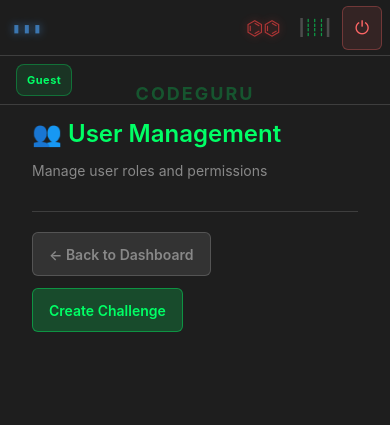
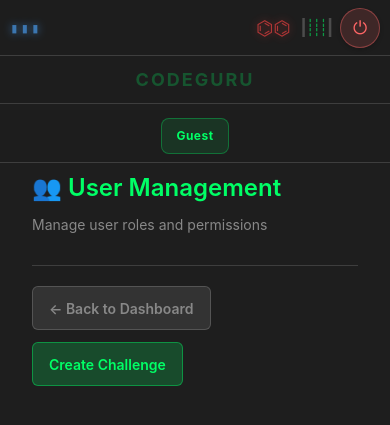
Before and after one commit to Lullaby47/codeguru, a FastAPI app: template templates/admin_users.html in a window 390 px wide. Shown: the top 425 px of the page. Run offline with FastAPI, Linux system fonts and the light colour scheme; the template is opened without the code that fills it, so the values that code supplies are empty; parts of the project's set-up code (start-up, migrations or seed data) failed here and were passed over; some libraries are stand-ins or nearby versions.

Commit message:
Restructure mobile nav into 3 rows: icons, CODEGURU title, user pill. Redesign logout as circular button on mobile

```diff
--- a/static/styles.css
+++ b/static/styles.css
@@ -246,26 +246,35 @@ p, div, span, h1, h2, h3, h4, h5, h6 {
         display: flex;
         align-items: center;
         justify-content: center;
+        min-width: 44px;
+        min-height: 44px;
     }
 
     .logout-icon {
         font-size: 18px !important;
         filter: none;
         color: #ff6666 !important;
-        background: rgba(255, 102, 102, 0.1);
-        border: 1px solid rgba(255, 102, 102, 0.3);
-        border-radius: 6px;
-        padding: 6px 8px;
-        min-width: 36px;
-        min-height: 36px;
+        background: rgba(255, 102, 102, 0.15);
+        border: 1.5px solid rgba(255, 102, 102, 0.4);
+        border-radius: 50%;
+        padding: 0;
+        width: 40px;
+        height: 40px;
+        min-width: 40px;
+        min-height: 40px;
+        display: flex;
+        align-items: center;
+        justify-content: center;
         transition: all 0.2s ease;
+        box-shadow: 0 2px 4px rgba(0, 0, 0, 0.2);
     }
 
     .logout-link:hover .logout-icon,
     .logout-link:active .logout-icon {
-        background: rgba(255, 102, 102, 0.2);
-        border-color: rgba(255, 102, 102, 0.5);
+        background: rgba(255, 102, 102, 0.25);
+        border-color: rgba(255, 102, 102, 0.6);
         transform: scale(1.05);
+        box-shadow: 0 3px 6px rgba(0, 0, 0, 0.3);
     }
 }
 
@@ -312,10 +321,39 @@ p, div, span, h1, h2, h3, h4, h5, h6 {
     align-items: center;
 }
 
-/* Hide user profile icon in nav-left on mobile (shown in nav-title-mobile instead) */
+/* Mobile nav structure: 3 rows */
 @media (max-width: 719px) {
+    /* Hide user profile icon in nav-left on mobile (shown in nav-user-mobile instead) */
     .user-profile-icon {
         display: none;
+    }
+
+    /* Row 1: Make nav icon-only, compact */
+    .nav {
+        height: 56px;
+        padding: 0 8px;
+        gap: 4px;
+    }
+
+    .nav-left {
+        gap: 4px;
+    }
+
+    .nav-right {
+        gap: 4px;
+    }
+
+    /* Hide nav-quote on mobile */
+    .nav-quote {
+        display: none;
+    }
+
+    /* Ensure nav items are compact */
+    .nav-item {
+        min-width: 36px;
+        min-height: 36px;
+        padding: 2px;
+        font-size: 16px;
     }
 }
 
@@ -380,7 +418,7 @@ p, div, span, h1, h2, h3, h4, h5, h6 {
 }
 
 /* ============================================
-   NAV TITLE (Mobile - Below Nav Bar)
+   NAV TITLE (Mobile - Row 2: CODEGURU Only)
    ============================================ */
 .nav-title-mobile {
     position: fixed;
@@ -390,38 +428,12 @@ p, div, span, h1, h2, h3, h4, h5, h6 {
     background: rgba(30, 30, 30, 0.95);
     backdrop-filter: blur(10px);
     border-bottom: 1px solid var(--border);
-    padding: 8px 16px;
+    padding: 10px 16px;
     z-index: 999;
     display: flex;
     align-items: center;
-    gap: 12px;
-}
-
-.user-profile-icon-mobile {
-    cursor: pointer;
-    padding: 6px 10px;
-    background: rgba(0, 255, 102, 0.1);
-    border: 1px solid rgba(0, 255, 102, 0.3);
-    border-radius: 8px;
-    transition: all 0.2s ease;
-    user-select: none;
-    min-height: 32px;
-    display: flex;
-    align-items: center;
-    flex-shrink: 0;
-}
-
-.user-profile-icon-mobile:hover {
-    background: rgba(0, 255, 102, 0.2);
-    border-color: rgba(0, 255, 102, 0.5);
-    transform: scale(1.05);
-}
-
-.user-profile-icon-mobile .profile-level {
-    font-size: 11px;
-    font-weight: bold;
-    color: var(--green);
-    letter-spacing: 0.5px;
+    justify-content: center;
+    min-height: 44px;
 }
 
 .codeguru-title-mobile {
@@ -432,16 +444,59 @@ p, div, span, h1, h2, h3, h4, h5, h6 {
     text-align: center;
     animation: blinkIdle 1.3s infinite;
     cursor: pointer;
-    flex: 1;
-    position: absolute;
-    left: 50%;
-    transform: translateX(-50%);
-    width: fit-content;
+    margin: 0;
 }
 
 .codeguru-title-mobile:hover {
     animation: none;
     opacity: 1;
+}
+
+/* ============================================
+   NAV USER (Mobile - Row 3: Username Pill)
+   ============================================ */
+.nav-user-mobile {
+    position: fixed;
+    top: 110px; /* 56px nav + 44px title row + 10px spacing */
+    left: 0;
+    right: 0;
+    background: rgba(30, 30, 30, 0.95);
+    backdrop-filter: blur(10px);
+    border-bottom: 1px solid var(--border);
+    padding: 8px 16px;
+    z-index: 998;
+    display: flex;
+    align-items: center;
+    justify-content: center;
+    min-height: 40px;
+}
+
+.user-profile-icon-mobile {
+    cursor: pointer;
+    padding: 8px 14px;
+    background: rgba(0, 255, 102, 0.1);
+    border: 1px solid rgba(0, 255, 102, 0.3);
+    border-radius: 8px;
+    transition: all 0.2s ease;
+    user-select: none;
+    min-height: 36px;
+    display: flex;
+    align-items: center;
+    justify-content: center;
+}
+
+.user-profile-icon-mobile:hover {
+    background: rgba(0, 255, 102, 0.2);
+    border-color: rgba(0, 255, 102, 0.5);
+    transform: scale(1.05);
+}
+
+.user-profile-icon-mobile .profile-level {
+    font-size: 12px;
+    font-weight: bold;
+    color: var(--green);
+    letter-spacing: 0.5px;
+    white-space: nowrap;
 }
 
 /* ============================================
@@ -456,7 +511,7 @@ p, div, span, h1, h2, h3, h4, h5, h6 {
 }
 
 .with-nav {
-    padding-top: 96px; /* 56px nav + 40px title */
+    padding-top: 150px; /* 56px nav + 44px title + 50px user row */
 }
 
 /* ============================================
@@ -1158,8 +1213,16 @@ p, div, span, h1, h2, h3, h4, h5, h6 {
         display: none; /* Hide mobile title on desktop */
     }
 
+    .nav-user-mobile {
+        display: none; /* Hide mobile user row on desktop */
+    }
+
     .user-profile-icon {
         display: flex; /* Show user profile icon in nav-left on desktop */
+    }
+
+    .with-nav {
+        padding-top: 80px; /* Back to normal on desktop */
     }
 
     .nav-right {
--- a/templates/base.html
+++ b/templates/base.html
@@ -112,9 +112,14 @@
 </div>
 {% endif %}
 {% if not hide_nav %}
-<!-- CodeGuru title below nav on mobile -->
+<!-- Row 2: CODEGURU title below nav on mobile -->
 <div class="nav-title-mobile">
-    <!-- User Profile Icon (mobile only - shown in second row) -->
+    <a href="/dashboard">
+        <div class="codeguru-title-mobile">CODEGURU</div>
+    </a>
+</div>
+<!-- Row 3: User profile pill below title on mobile -->
+<div class="nav-user-mobile">
     <div class="user-profile-icon-mobile" id="userProfileIconMobile" title="Your Profile"
          data-user-level="{% if user %}{{ user.level }}{% else %}1{% endif %}"
          data-username="{% if user %}{{ user.username }}{% else %}Guest{% endif %}"
@@ -123,9 +128,6 @@
          data-verified="{% if user %}{{ 'Yes' if user.is_verified else 'No' }}{% else %}No{% endif %}">
         <div class="profile-level">{% if user %}{{ user.username }}{% else %}Guest{% endif %}</div>
     </div>
-    <a href="/dashboard">
-        <div class="codeguru-title-mobile">CODEGURU</div>
-    </a>
 </div>
 {% endif %}
 
```
